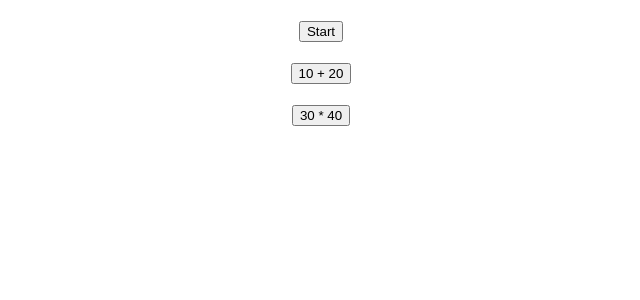
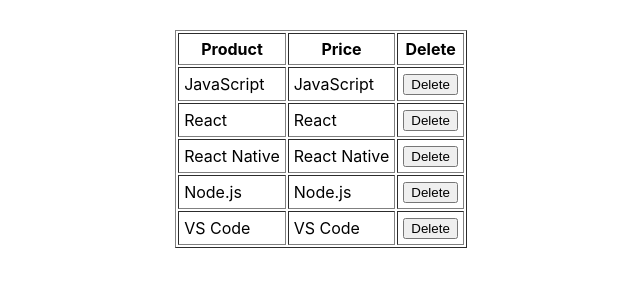
Before and after one commit to NirapatJK/app1, a React (Create React App) app in the folder app1/: page / in a window 1280 px wide. Shown: the top 300 px of the page, without its empty margins (319-959 px from the left). Built offline with nearby package versions, Linux system fonts and the light colour scheme.

Commit message:
array update
new array update

```diff
--- a/app1/src/App.js
+++ b/app1/src/App.js
@@ -4,8 +4,8 @@
 //import{Header,Content,Footer} from './func-components'
 //import Button from './class-components'
 import React from 'react'
-import {EventData2} from './event-data'
+import RefsArray from './refs-array'
 
 export default function App(){
-  return <EventData2/>
+  return <RefsArray/>
 }
--- /dev/null
+++ b/app1/src/refs-array.js
@@ -0,0 +1,50 @@
+import React from 'react'
+
+export default function RefsArray() {
+  const table = React.useRef()
+  const tr = React.useRef([])
+
+  const data = [
+    ['JavaScript', 100],
+    ['React', 150],
+    ['React Native', 180],
+    ['Node.js', 200],
+    ['VS Code', 120]
+  ]
+
+  const onClickButton = (i) => {
+    const index = tr.current[i].rowIndex
+    table.current.deleteRow(index)
+  }
+
+  const onMouseOverRow = (i) => {
+    tr.current[i].style.backgroundColor = 'yellow'
+  }
+
+  const onMouseOutRow = (i) => {
+    tr.current[i].style.backgroundColor = 'white'
+  }
+
+  const tableStyles = { margin: 'auto', marginTop: 30 }
+
+  return (
+     <table ref={table} border="1" cellPadding={5} style={tableStyles} >
+        <tr><th>Product</th><th>Price</th><th>Delete</th></tr>
+       {
+        data.map((item, i) => {
+          return (
+             <tr ref={el => tr.current[i] = el}
+                onMouseOver={() => onMouseOverRow(i)}
+                onMouseOut={() => onMouseOutRow(i)}
+             >
+                <td>{item[0]}</td>
+                <td>{item[0]}</td>
+                <td><button onClick={() => onClickButton(i)}>
+                   Delete</button></td>
+             </tr>
+          )
+        })
+       }
+    </table>
+  )
+}
```
